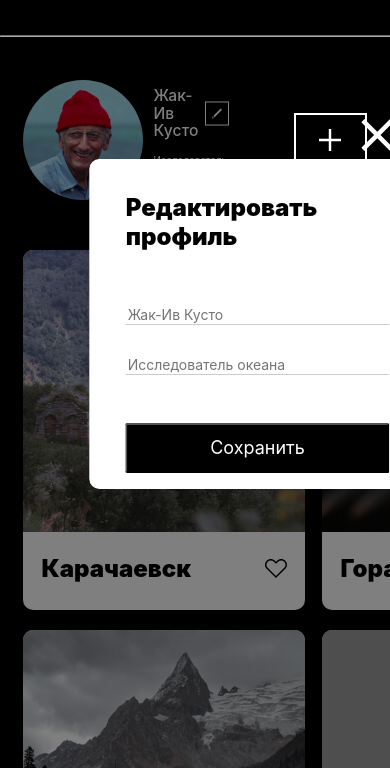
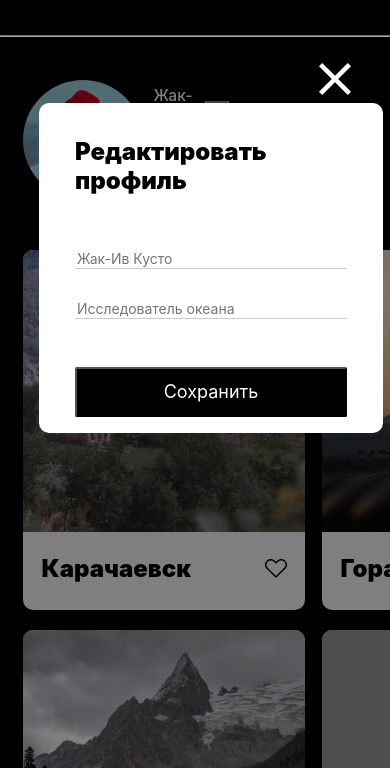
Before and after one commit to Elena-Cake/mesto_function_programming, a plain HTML site: page index.html in a window 390 px wide. Both pictures are taken after a click on the picture 217 px from the left and 189 px from the top of the page. Shown: the part 76-844 px from the top of the page. Drawn offline with Linux system fonts and the light colour scheme; grey boxes are pictures that could not be loaded.

Commit message:
fear:640px

```diff
--- a/blocks/edit/edit.css
+++ b/blocks/edit/edit.css
@@ -4,8 +4,14 @@
     margin: auto;
     display: none;
     position: absolute;
-    top: 195px;
+    top: 16.5%;
     right: 50%;
     transform: translate(50%, 0);
     z-index: 2;
 }
+
+@media screen and (max-width: 1080px) {
+    .edit {
+        width: 80%;
+    }
+}
--- a/index.js
+++ b/index.js
@@ -26,6 +26,11 @@ editButton.addEventListener('click', ()=> {
 });
 
 
+// Скрываю форму при загрузке страницы
+    page.classList.remove('page__edit')
+    edit.style.display = 'none';
+
+
 //нажатие крестика
 let closeButton = document.querySelector('.edit__close')
 closeButton.addEventListener('click', ()=> {
```
Also changed, not shown: blocks/edit/__container/edit__container.css (line endings or trailing spaces).
